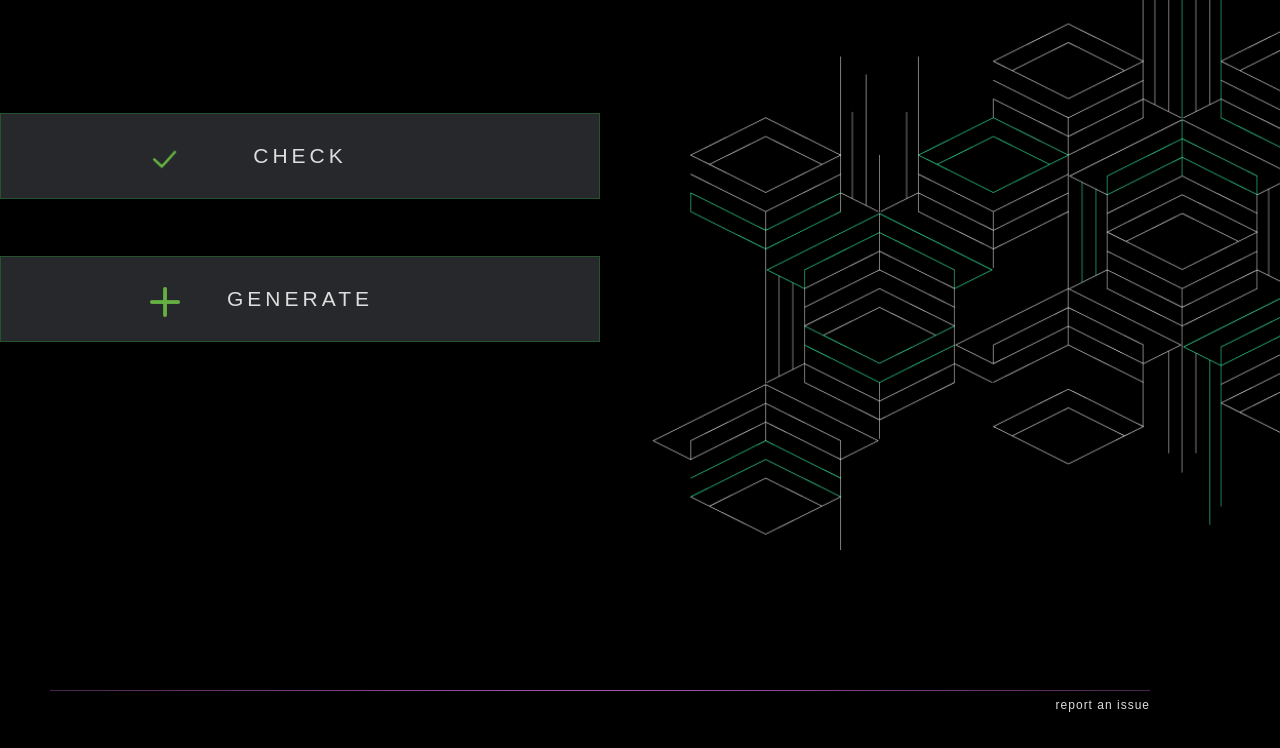
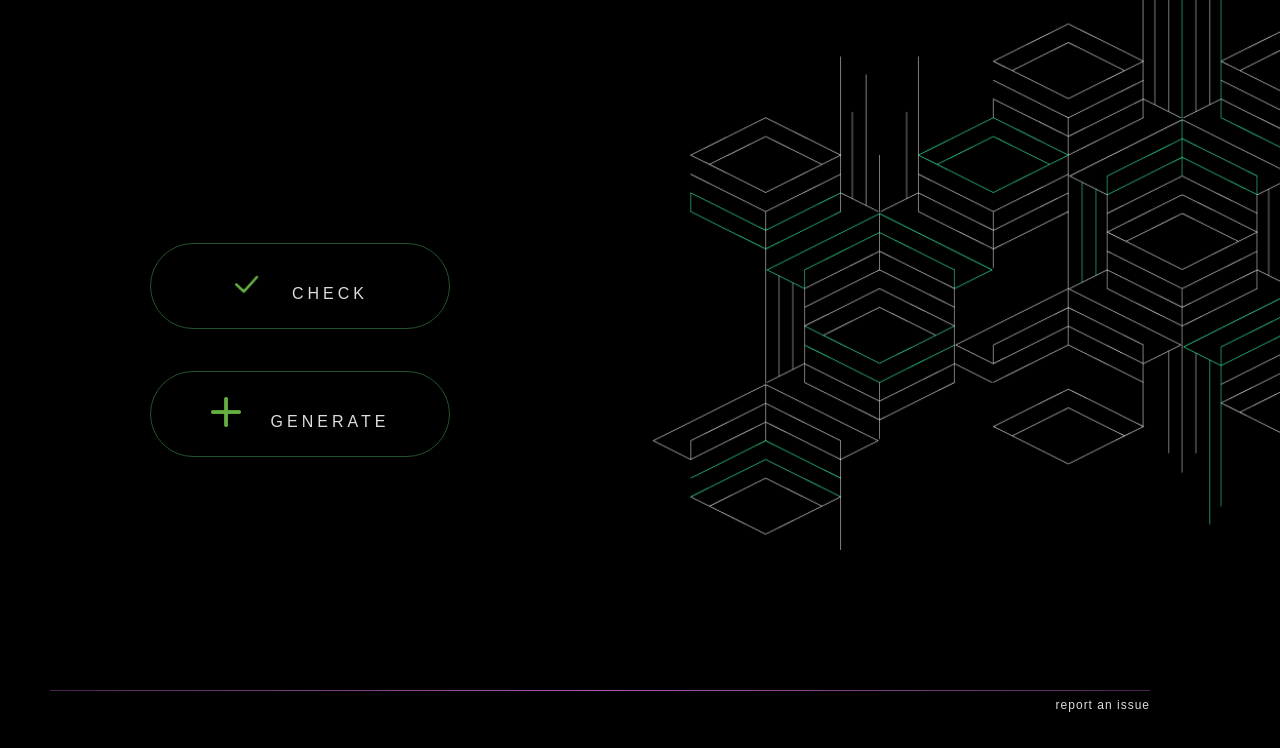
Before and after one commit to spacemeshos/sm-init-app-v2, a React (Create React App) app: page / in a window 1280 px wide. Shown: the top 748 px of the page. Built offline with nearby package versions, Linux system fonts and the light colour scheme.

Commit message:
visual adjustments WIP

```diff
--- a/src/components/accordion.tsx
+++ b/src/components/accordion.tsx
@@ -4,10 +4,17 @@ import Colors from "../styles/colors";
 import { Button } from "./button";
 
 // Styled component for the menu container
-const MenuContainer = styled.div`
-  width: 600px;
-  padding: 30px;
-  margin-bottom: 45px;
+const MenuContainer = styled.div<{
+  width?: number;
+  top?: number;
+  menuBorderColor?: string;
+  backgroundColor?: string;
+  $isHovered: boolean;
+}>`
+  width: ${({ $isHovered }) => ($isHovered ? "500px" : "300px")};
+  top: ${({ top }) => top || 100}px;
+  position: relative;
+  padding: 25px;
   box-sizing: border-box;
   transition: all 0.3s ease;
   display: flex;
@@ -15,18 +22,21 @@ const MenuContainer = styled.div`
   align-items: center;
   justify-content: center;
   text-align: center;
-  border: 1px solid ${Colors.greenDark};
-  background-color: ${Colors.darkerGreen};
+  border-radius: 50px;
+  border: 1px solid
+    ${({ menuBorderColor }) => menuBorderColor || Colors.greenDark};
+  background-color: ${({ backgroundColor }) =>
+    backgroundColor || "transparent"};
 `;
 
 // Styled component for the menu item/title
-const MenuTitle = styled.div`
+const MenuTitle = styled.span`
   cursor: pointer;
   color: ${Colors.grayLight};
   font-family: "Source Code Pro", sans-serif;
   white-space: nowrap;
   text-transform: uppercase;
-  font-size: 21px;
+  font-size: 16px;
   font-weight: 100;
   letter-spacing: 4px;
 `;
@@ -34,26 +44,25 @@ const MenuTitle = styled.div`
 // Styled component for the container holding the buttons
 const ButtonsContainer = styled.div<{ $isHovered: boolean }>`
   transition: max-height 0.5s ease, opacity 0.5s ease;
-  max-height: ${({ $isHovered }) => ($isHovered ? "200px" : "0px")};
+  max-height: ${({ $isHovered }) => ($isHovered ? "500px" : "0px")};
   opacity: ${({ $isHovered }) => ($isHovered ? "1" : "0")};
   overflow: hidden;
+  padding-bottom: ${({ $isHovered }) => ($isHovered ? "20px" : "0px")};
   display: flex;
   flex-direction: row;
   justify-content: space-evenly;
   align-content: center;
   align-items: center;
-  width: 100%;
-  height: 100px;
   position: relative;
 `;
 
 // Styled component for the icon image
-const Icon = styled.img`
+const Icon = styled.img<{ $isHovered: boolean }>`
   aspect-ratio: 1;
   object-fit: contain;
   width: 30px;
-  position: absolute;
-  left: 50px;
+  position: relative;
+  padding-right: 30px;
 `;
 
 //Buttons properties
@@ -71,6 +80,13 @@ interface HoverAccordionMenuProps {
   title: string;
   buttons: ButtonProps[];
   imageSrc?: string;
+  height?: number;
+  width?: number;
+  menuBorderColor?: string;
+  buttonsBorderColor?: string;
+  backgroundColor?: string;
+  top?: number;
+  $isHovered: boolean;
 }
 
 // HoverAccordionMenu component
@@ -80,15 +96,34 @@ export const HoverAccordionMenu: React.FC<
     onMouseEnter: () => void;
     onMouseLeave: () => void;
   }
-> = ({ title, imageSrc, buttons, $isHovered, onMouseEnter, onMouseLeave }) => {
+> = ({
+  title,
+  imageSrc,
+  buttons,
+  $isHovered,
+  onMouseEnter,
+  onMouseLeave,
+  width,
+  top,
+  menuBorderColor,
+  buttonsBorderColor,
+  backgroundColor,
+}) => {
   return (
-    <MenuContainer onMouseEnter={onMouseEnter} onMouseLeave={onMouseLeave}>
-      {/* Menu title with optional icon */}
+    <>
+      <MenuContainer
+        onMouseEnter={onMouseEnter}
+        onMouseLeave={onMouseLeave}
+        width={width}
+        menuBorderColor={menuBorderColor}
+        backgroundColor={backgroundColor}
+        top={top}
+        $isHovered={$isHovered}
+      >
         <MenuTitle>
-        {imageSrc && <Icon src={imageSrc} alt="" />}
+          {imageSrc && <Icon $isHovered={$isHovered} src={imageSrc} />}
           {title}
         </MenuTitle>
-      {/* Container for buttons that appear on hover */}
         <ButtonsContainer $isHovered={$isHovered}>
           {buttons.map((button, index) => (
             <Button
@@ -99,10 +134,12 @@ export const HoverAccordionMenu: React.FC<
               buttonLeft={button.left}
               height={60}
               width={160}
-            borderColor={Colors.greenDark}
+              borderColor={buttonsBorderColor}
             ></Button>
           ))}
         </ButtonsContainer>
       </MenuContainer>
+      {/* Container for buttons that appear on hover */}
+    </>
   );
 };
```
Lines whose indentation alone changed are shown as unchanged.
